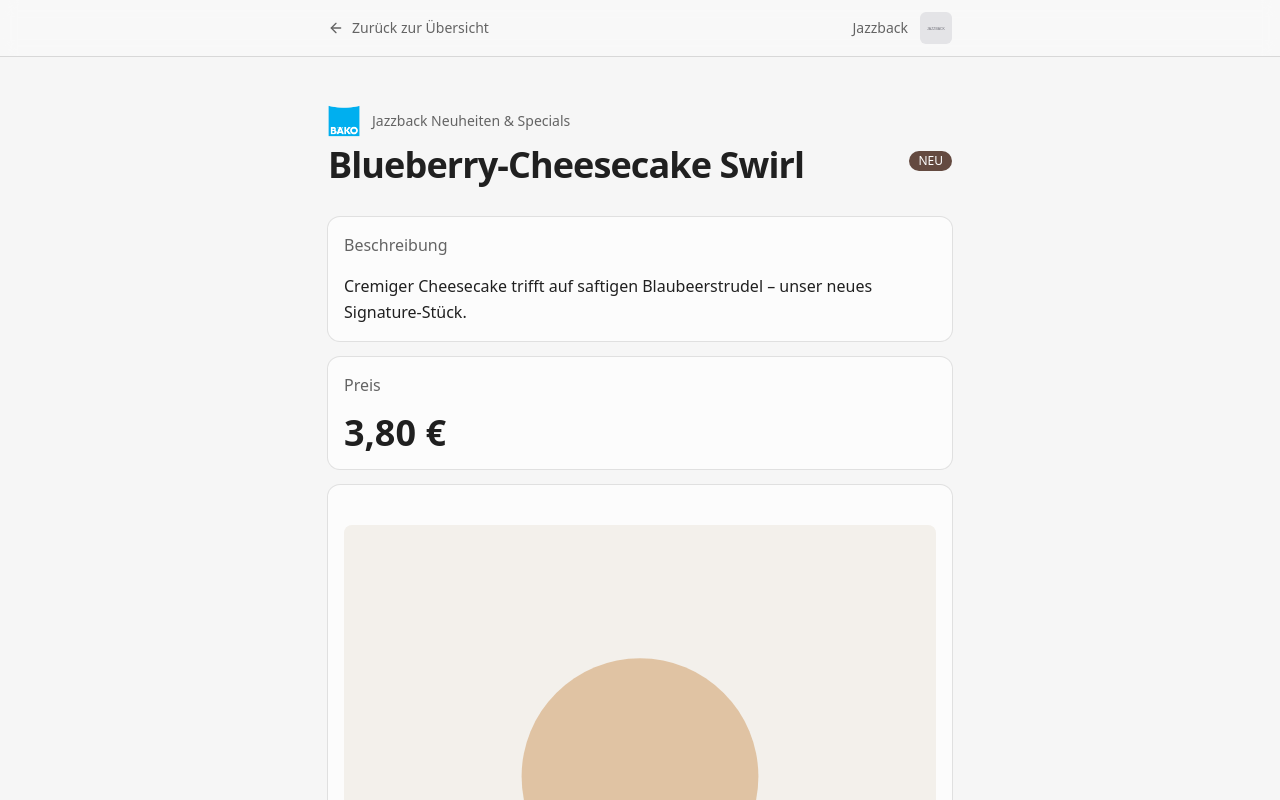
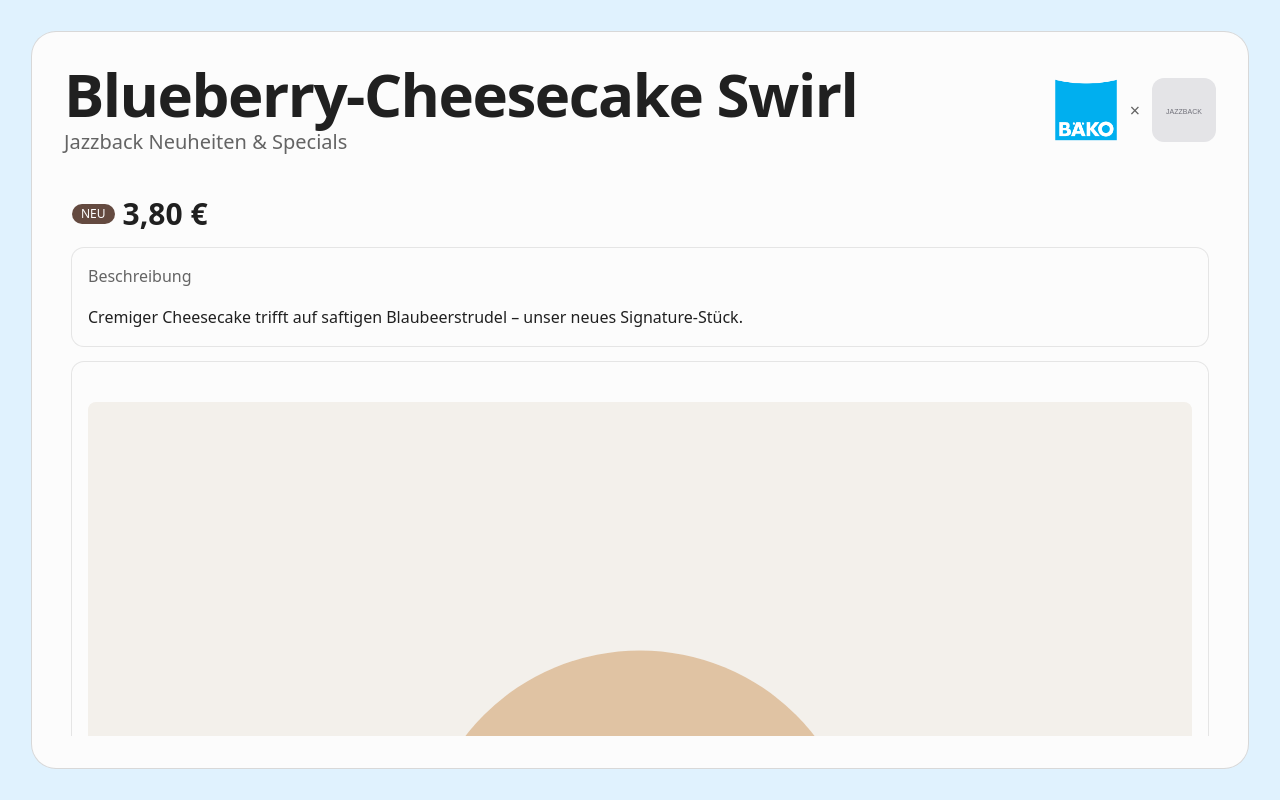
Before and after one commit to ollo2012/morningshow, a Next.js app: page /jazzback/produkt/0 in a window 1280 px wide. Shown: the top 800 px of the page. Built offline with nearby package versions, Linux system fonts and the light colour scheme.

Commit message:
Add botton navbar

```diff
--- a/app/[baeckerei]/ankuendigung/[index]/page.tsx
+++ b/app/[baeckerei]/ankuendigung/[index]/page.tsx
@@ -1,10 +1,9 @@
-import Image from "next/image";
-import Link from "next/link";
 import { notFound } from "next/navigation";
-import { ArrowLeft } from "lucide-react";
 import { baeckereien, firmenLogo } from "@/lib/data/baeckereien";
 import { Card, CardContent, CardHeader, CardTitle } from "@/components/ui/card";
 import { Badge } from "@/components/ui/badge";
+import Slide from "@/components/slide";
+import BottomNav from "@/components/bottom-nav";
 
 export function generateStaticParams() {
   return Object.keys(baeckereien).flatMap((baeckerei) => {
@@ -37,55 +36,23 @@ export default async function AnkuendigungDetailPage({
   });
 
   return (
-    <div className="min-h-screen bg-muted/30">
-      <header className="sticky top-0 z-10 border-b bg-background/80 backdrop-blur">
-        <div className="mx-auto flex max-w-2xl items-center justify-between px-4 py-3 sm:px-6">
-          <Link
-            href={`/${baeckereiSlug}#uebersicht`}
-            className="inline-flex items-center gap-2 text-sm text-muted-foreground hover:text-foreground transition-colors"
-          >
-            <ArrowLeft className="h-4 w-4" />
-            Zurück zur Übersicht
-          </Link>
-          <div className="flex items-center gap-3">
-            <span className="text-sm font-medium text-muted-foreground">
-              {daten.name}
-            </span>
-            <Image
-              src={daten.logo}
-              alt={`${daten.name} Logo`}
-              width={32}
-              height={32}
-              className="h-8 w-auto object-contain"
-            />
-          </div>
-        </div>
-      </header>
+    <div className="flex h-screen flex-col">
+      <Slide
+        titel={item.titel}
+        untertitel="Ankündigung"
+        firmenLogo={firmenLogo}
+        baeckereiLogo={daten.logo}
+        baeckereiName={daten.name}
+        hintergrundFarbe={daten.hintergrundFarbe}
+        className="flex-1"
+      >
+        <div className="space-y-4">
+          {item.wichtig && (
+            <div>
+              <Badge variant="destructive">WICHTIG</Badge>
+            </div>
+          )}
 
-      <main className="mx-auto max-w-2xl px-4 py-8 sm:px-6 sm:py-12">
-        <div className="mb-2 flex items-center gap-3">
-          <Image
-            src={firmenLogo}
-            alt="Firmenlogo"
-            width={40}
-            height={40}
-            className="h-8 w-auto object-contain"
-          />
-          <span className="text-sm text-muted-foreground">Ankündigungen</span>
-        </div>
-
-        <div className="mb-8 flex items-start justify-between gap-4">
-          <h1 className="text-3xl font-bold tracking-tight sm:text-4xl">
-            {item.titel}
-          </h1>
-          {item.wichtig && (
-            <Badge variant="destructive" className="mt-1.5 shrink-0">
-              WICHTIG
-            </Badge>
-          )}
-        </div>
-
-        <div className="space-y-4">
           <Card className={item.wichtig ? "border-destructive/40 bg-destructive/5" : ""}>
             <CardHeader>
               <CardTitle className="text-base text-muted-foreground">Inhalt</CardTitle>
@@ -104,7 +71,8 @@ export default async function AnkuendigungDetailPage({
             </CardContent>
           </Card>
         </div>
-      </main>
+      </Slide>
+      <BottomNav backHref={`/${baeckereiSlug}#uebersicht`} />
     </div>
   );
 }
--- a/app/[baeckerei]/produkt/[index]/page.tsx
+++ b/app/[baeckerei]/produkt/[index]/page.tsx
@@ -1,10 +1,10 @@
-import Image from "next/image";
-import Link from "next/link";
 import { notFound } from "next/navigation";
-import { ArrowLeft } from "lucide-react";
 import { baeckereien, firmenLogo } from "@/lib/data/baeckereien";
 import { Card, CardContent, CardHeader, CardTitle } from "@/components/ui/card";
 import { Badge } from "@/components/ui/badge";
+import Slide from "@/components/slide";
+import BottomNav from "@/components/bottom-nav";
+import Image from "next/image";
 
 export function generateStaticParams() {
   return Object.keys(baeckereien).flatMap((baeckerei) => {
@@ -31,68 +31,28 @@ export default async function ProduktDetailPage({
   if (!produkt) notFound();
 
   return (
-    <div className="min-h-screen bg-muted/30">
-      <header className="sticky top-0 z-10 border-b bg-background/80 backdrop-blur">
-        <div className="mx-auto flex max-w-2xl items-center justify-between px-4 py-3 sm:px-6">
-          <Link
-            href={`/${baeckereiSlug}#uebersicht`}
-            className="inline-flex items-center gap-2 text-sm text-muted-foreground hover:text-foreground transition-colors"
-          >
-            <ArrowLeft className="h-4 w-4" />
-            Zurück zur Übersicht
-          </Link>
-          <div className="flex items-center gap-3">
-            <span className="text-sm font-medium text-muted-foreground">
-              {daten.name}
-            </span>
-            <Image
-              src={daten.logo}
-              alt={`${daten.name} Logo`}
-              width={32}
-              height={32}
-              className="h-8 w-auto object-contain"
-            />
+    <div className="flex h-screen flex-col">
+      <Slide
+        titel={produkt.name}
+        untertitel={daten.produktPromotion.titel}
+        firmenLogo={firmenLogo}
+        baeckereiLogo={daten.logo}
+        baeckereiName={daten.name}
+        hintergrundFarbe={daten.hintergrundFarbe}
+        className="flex-1"
+      >
+        <div className="space-y-4">
+          <div className="flex items-center gap-2">
+            {produkt.neu && <Badge>NEU</Badge>}
+            <span className="text-3xl font-bold">{produkt.preis}</span>
           </div>
-        </div>
-      </header>
 
-      <main className="mx-auto max-w-2xl px-4 py-8 sm:px-6 sm:py-12">
-        <div className="mb-2 flex items-center gap-3">
-          <Image
-            src={firmenLogo}
-            alt="Firmenlogo"
-            width={40}
-            height={40}
-            className="h-8 w-auto object-contain"
-          />
-          <span className="text-sm text-muted-foreground">
-            {daten.produktPromotion.titel}
-          </span>
-        </div>
-
-        <div className="mb-8 flex items-start justify-between gap-4">
-          <h1 className="text-3xl font-bold tracking-tight sm:text-4xl">
-            {produkt.name}
-          </h1>
-          {produkt.neu && <Badge className="mt-1.5 shrink-0">NEU</Badge>}
-        </div>
-
-        <div className="space-y-4">
           <Card>
             <CardHeader>
               <CardTitle className="text-base text-muted-foreground">Beschreibung</CardTitle>
             </CardHeader>
             <CardContent>
               <p className="text-base leading-relaxed">{produkt.beschreibung}</p>
-            </CardContent>
-          </Card>
-
-          <Card>
-            <CardHeader>
-              <CardTitle className="text-base text-muted-foreground">Preis</CardTitle>
-            </CardHeader>
-            <CardContent>
-              <p className="text-4xl font-bold">{produkt.preis}</p>
             </CardContent>
           </Card>
 
@@ -110,7 +70,8 @@ export default async function ProduktDetailPage({
             </Card>
           )}
         </div>
-      </main>
+      </Slide>
+      <BottomNav backHref={`/${baeckereiSlug}#uebersicht`} />
     </div>
   );
 }
--- /dev/null
+++ b/components/bottom-nav.tsx
@@ -0,0 +1,16 @@
+import Link from "next/link";
+import { ArrowLeft } from "lucide-react";
+
+export default function BottomNav({ backHref }: { backHref: string }) {
+  return (
+    <nav className="flex items-center justify-center px-4 py-3">
+      <Link
+        href={backHref}
+        className="inline-flex items-center gap-2 rounded-full px-3 py-1.5 text-sm text-muted-foreground transition-colors hover:text-foreground"
+      >
+        <ArrowLeft className="h-4 w-4" />
+        Zurück zur Übersicht
+      </Link>
+    </nav>
+  );
+}
--- a/components/slideshow.tsx
+++ b/components/slideshow.tsx
@@ -1,6 +1,7 @@
 "use client";
 
 import { Children, useCallback, useEffect, useRef, useState } from "react";
+import { ArrowLeft, ArrowRight } from "lucide-react";
 import { cn } from "@/lib/utils";
 import { Progress } from "@/components/ui/progress";
 
@@ -42,24 +43,34 @@ export default function Slideshow({
   useEffect(() => {
     const el = containerRef.current;
     if (!el) return;
+    handleScroll();
     el.addEventListener("scroll", handleScroll, { passive: true });
     return () => el.removeEventListener("scroll", handleScroll);
   }, [handleScroll]);
 
-  // Derive current slide index from progress
   const aktuelleSlide = Math.min(
     Math.round((fortschritt / 100) * (slideCount - 1)),
     slideCount - 1
   );
 
+  const scrollToSlide = useCallback(
+    (index: number) => {
+      const el = containerRef.current;
+      if (!el) return;
+      if (isHorizontal) {
+        el.scrollTo({ left: index * el.clientWidth, behavior: "smooth" });
+      } else {
+        el.scrollTo({ top: index * el.clientHeight, behavior: "smooth" });
+      }
+    },
+    [isHorizontal]
+  );
+
   return (
     <div className="relative flex h-screen flex-col">
       {/* Progress bar */}
-      <div className="flex items-center gap-3 px-4 py-2 sm:px-6 md:px-10">
+      <div className="px-4 py-2 sm:px-6 md:px-10">
         <Progress value={fortschritt} className="h-2" />
-        <span className="shrink-0 text-xs tabular-nums text-muted-foreground">
-          {aktuelleSlide + 1}/{slideCount}
-        </span>
       </div>
 
       {/* Slides */}
@@ -75,6 +86,24 @@ export default function Slideshow({
       >
         {children}
       </div>
+
+      {/* Bottom nav */}
+      <nav className="flex items-center justify-center gap-6 px-4 py-3">
+        <button
+          onClick={() => scrollToSlide(aktuelleSlide - 1)}
+          disabled={aktuelleSlide === 0}
+          className="rounded-full bg-foreground p-2 text-background transition-opacity hover:opacity-80 disabled:opacity-20"
+        >
+          <ArrowLeft className="h-5 w-5" />
+        </button>
+        <button
+          onClick={() => scrollToSlide(aktuelleSlide + 1)}
+          disabled={aktuelleSlide === slideCount - 1}
+          className="rounded-full bg-foreground p-2 text-background transition-opacity hover:opacity-80 disabled:opacity-20"
+        >
+          <ArrowRight className="h-5 w-5" />
+        </button>
+      </nav>
     </div>
   );
 }
```
